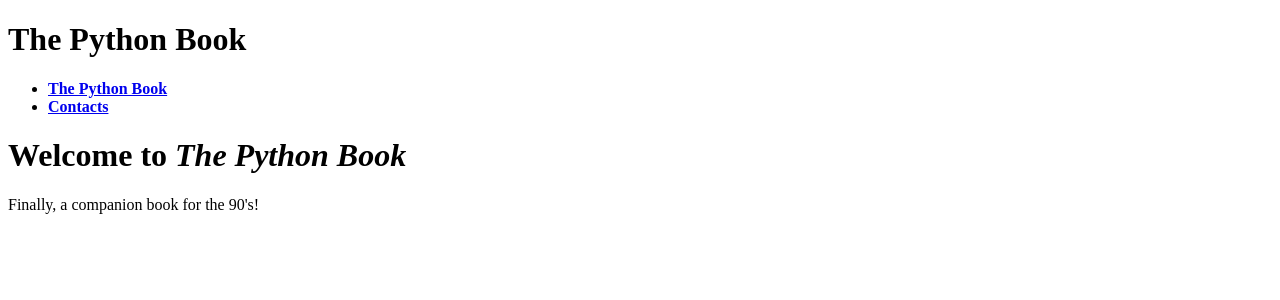
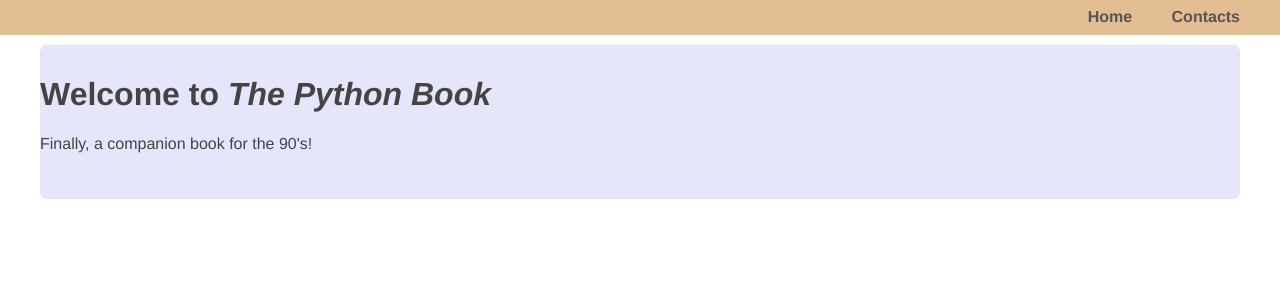
Before and after one commit to quartzinquartz/python-book, a Flask app: page / in a window 1280 px wide. Shown: the top 300 px of the page. Run offline with Flask 2, Linux system fonts and the light colour scheme.

Commit message:
initial css layout

```diff
--- /dev/null
+++ b/static/css/main.css
@@ -0,0 +1,76 @@
+body {
+    margin: 0;
+    padding: 0;
+    font-family: "Helvetica Neue", Helvetica, Arial, sans-serif;
+    color: #444;
+  }
+  /*
+   * Formatting the header area
+   */
+  header {
+    background-color: #DFB887;
+    height: 35px;
+    width: 100%;
+    opacity: .9;
+    margin-bottom: 10px;
+  }
+  header h1.logo {
+    margin: 0;
+    font-size: 1.7em;
+    color: #fff;
+    text-transform: uppercase;
+    float: left;
+  }
+  header h1.logo:hover {
+    color: #fff;
+    text-decoration: none;
+  }
+  /*
+   * Centering the body content
+   */
+  .container {
+    width: 1200px;
+    margin: 0 auto;
+  }
+  div.home {
+    padding: 10px 0 30px 0;
+    background-color: #E6E6FA;
+    -webkit-border-radius: 6px;
+       -moz-border-radius: 6px;
+            border-radius: 6px;
+  }
+  div.contacts {
+    padding: 10px 0 30px 0;
+    background-color: #E6E6FA;
+    -webkit-border-radius: 6px;
+       -moz-border-radius: 6px;
+            border-radius: 6px;
+  }
+  h2 {
+    font-size: 3em;
+    margin-top: 40px;
+    text-align: center;
+    letter-spacing: -2px;
+  }
+  h3 {
+    font-size: 1.7em;
+    font-weight: 100;
+    margin-top: 30px;
+    text-align: center;
+    letter-spacing: -1px;
+    color: #999;
+  }
+  .menu {
+    float: right;
+    margin-top: 8px;
+  }
+  .menu li {
+    display: inline;
+  }
+  .menu li + li {
+    margin-left: 35px;
+  }
+  .menu li a {
+    color: #444;
+    text-decoration: none;
+  }
--- a/templates/layout.html
+++ b/templates/layout.html
@@ -1,14 +1,18 @@
 <!DOCTYPE html>
 <html>
+    <head>
+      <title>The Python Book</title>
+      <link rel="stylesheet" href="{{ url_for('static', filename='css/main.css') }}">
+    </head>
   <body>
     <header>
       <div class="container">
-        <h1 class="logo">The Python Book</h1>
+        <!-- <h1 class="logo">The Python Book</h1> -->
         <strong><nav>
-            <ul class="menu">
-                <li><a href="{{ url_for('show_home') }}">The Python Book</a></li>
-                <li><a href="{{ url_for('show_contacts') }}">Contacts</a></li>
-            </ul>
+          <ul class="menu">
+            <li><a href="{{ url_for('show_home') }}">Home</a></li>
+            <li><a href="{{ url_for('show_contacts') }}">Contacts</a></li>
+          </ul>
         </nav></strong>
       </div>
     </header>
```
